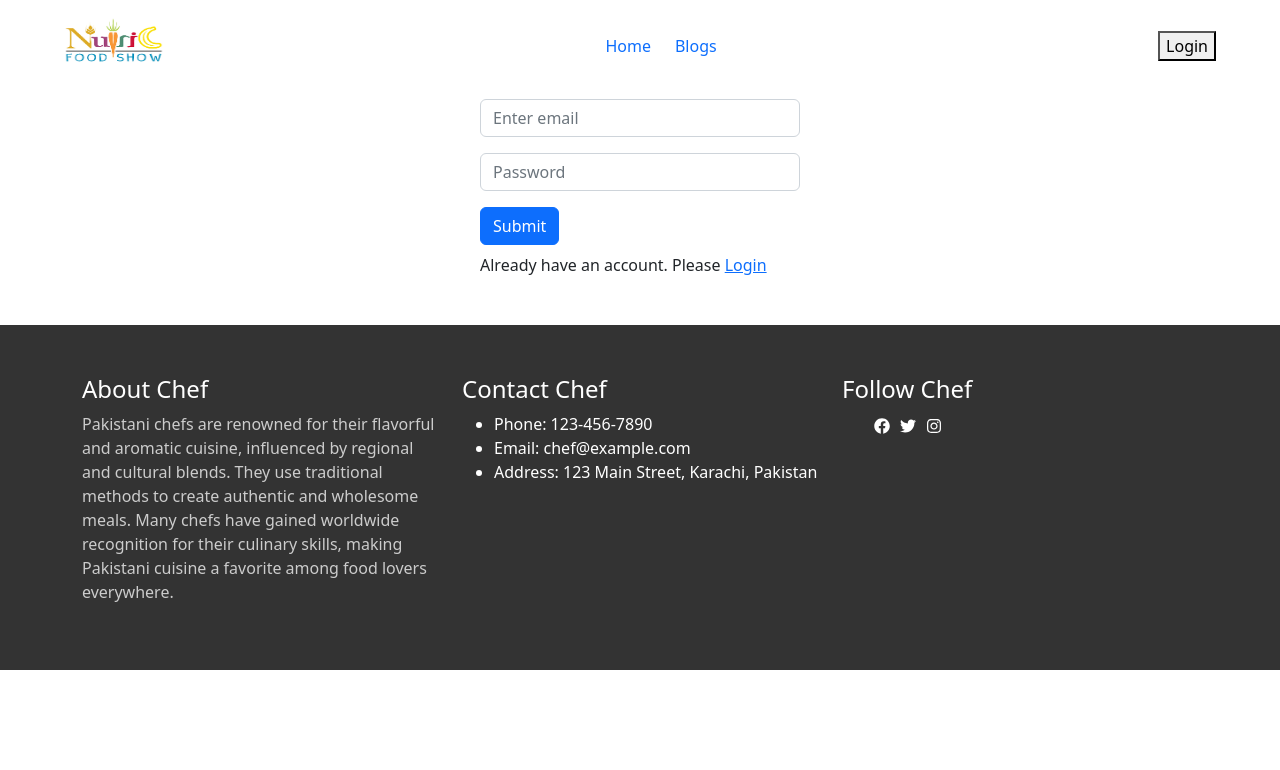
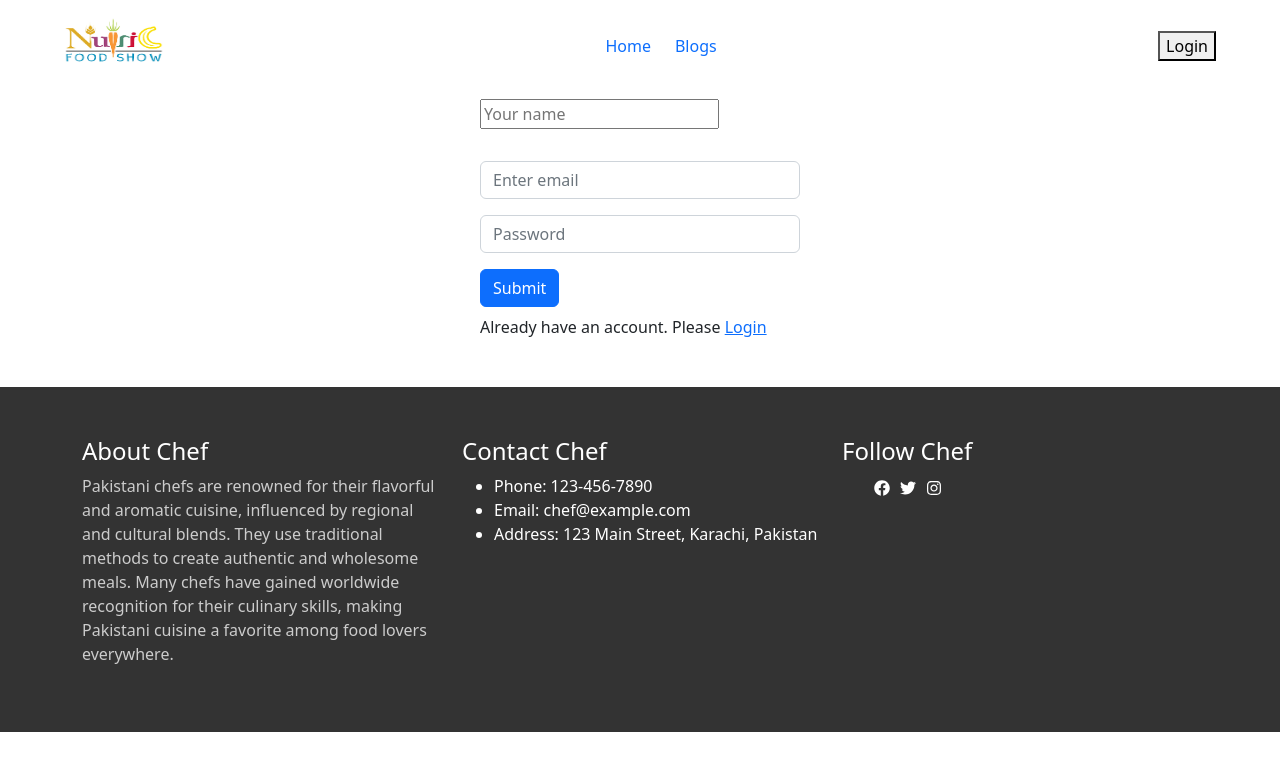
Before and after one commit to skshuvo1/nutric-foods-client, a React (Vite) app: page /register in a window 1280 px wide. Shown: the top 770 px of the page. Built offline with nearby package versions, Linux system fonts and the light colour scheme.

Commit message:
profile updating

```diff
--- a/src/pages/Login/Login.jsx
+++ b/src/pages/Login/Login.jsx
@@ -62,7 +62,7 @@ const Login = () => {
     return (
         <div className='login-container' >
             <form onSubmit={handleSubmit}>
-                <input className='mb-3' type="text" name="" id="" placeholder='Your name' /><br />
+
                 <input className='mb-3' onChange={handleEmailChange} type="email" ref={emailRef} value={email} name="email" placeholder='Enter your email' />
                 <br />
                 <input  className='mb-3'
--- a/src/pages/Register/Register.jsx
+++ b/src/pages/Register/Register.jsx
@@ -3,7 +3,7 @@ import React, { useState } from 'react';
 import Button from 'react-bootstrap/Button';
 import Form from 'react-bootstrap/Form';
 import { Link } from 'react-router-dom';
-import { createUserWithEmailAndPassword, getAuth } from "firebase/auth";
+import { createUserWithEmailAndPassword, getAuth, updateProfile } from "firebase/auth";
 import app from '../../firebase/firebase.config';
 
 
@@ -33,8 +33,10 @@ const Register = () => {
     event.preventDefault();
     const email = event.target.email.value;
     const Password = event.target.Password.value;
+    const name = event.target.name.value
     event.target.reset;
-    console.log(email, Password);
+    console.log(email, Password, name);
+
 
     createUserWithEmailAndPassword(auth, email, password)
     // sendEmailVerification(auth.currentUser)
@@ -44,6 +46,7 @@ const Register = () => {
         setSuccess('User has created successfully')
         console.log(loggedUser);
         // sendVerificationEmail(result.user)
+        updateData(loggedUser, name)
       })
       .catch((error) => {
         // console.error(error)
@@ -63,6 +66,12 @@ const Register = () => {
 
 
   }
+const updateData = (user,name) => {
+  updateProfile(user, {
+    displayName:name
+  })
+}
+
   // const sendVerificationEmail = (user) => {
   //   sendEmailVerification(user)
   //   .then(result => {
@@ -77,7 +86,9 @@ const Register = () => {
   return (
     <div>
       <Form onSubmit={handleSubmit} className='w-25 m-auto mt-3 mb-5'>
-
+      <Form.Group className="mb-3" controlId="formBasicEmail">
+        <input className='mb-3' type="text" name="name" id="" placeholder='Your name' /><br />
+        </Form.Group>
         <Form.Group className="mb-3" controlId="formBasicEmail">
           <Form.Control onChange={handleEmailChange} type="email" name="email" placeholder="Enter email" required />
         </Form.Group>
```
